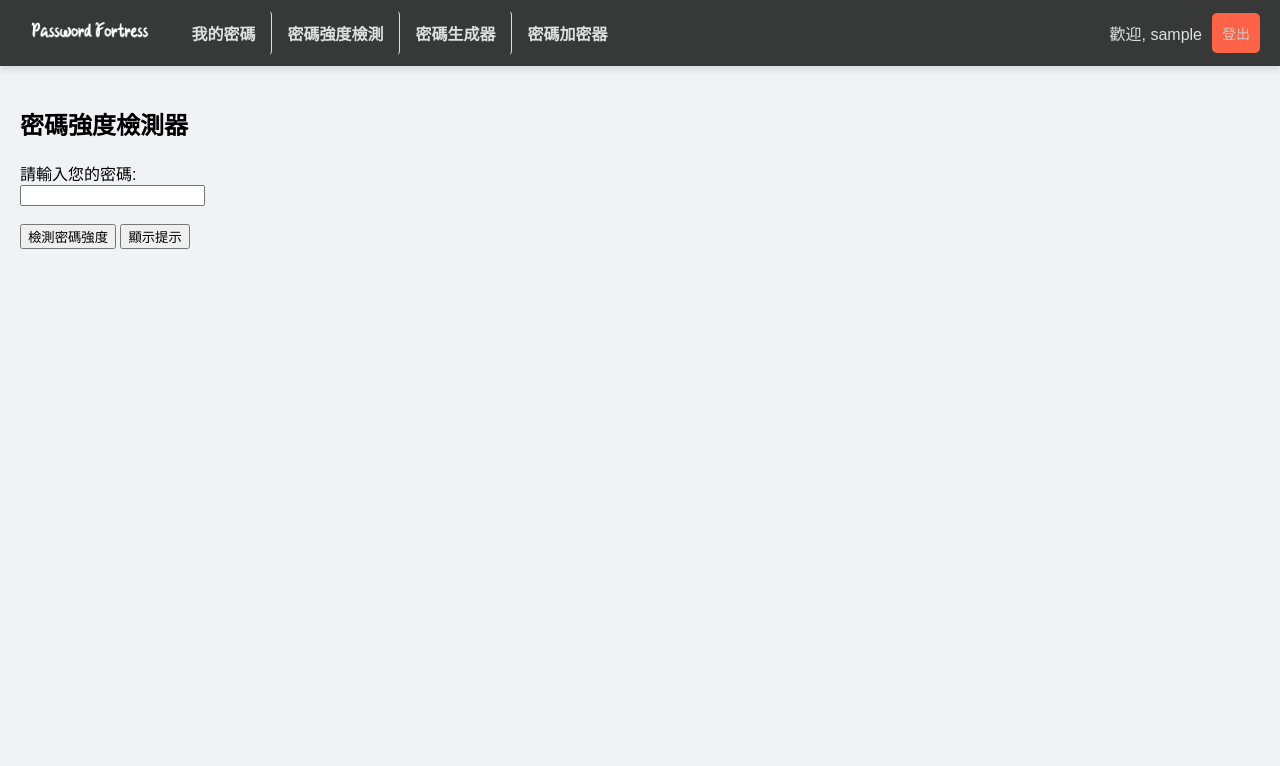
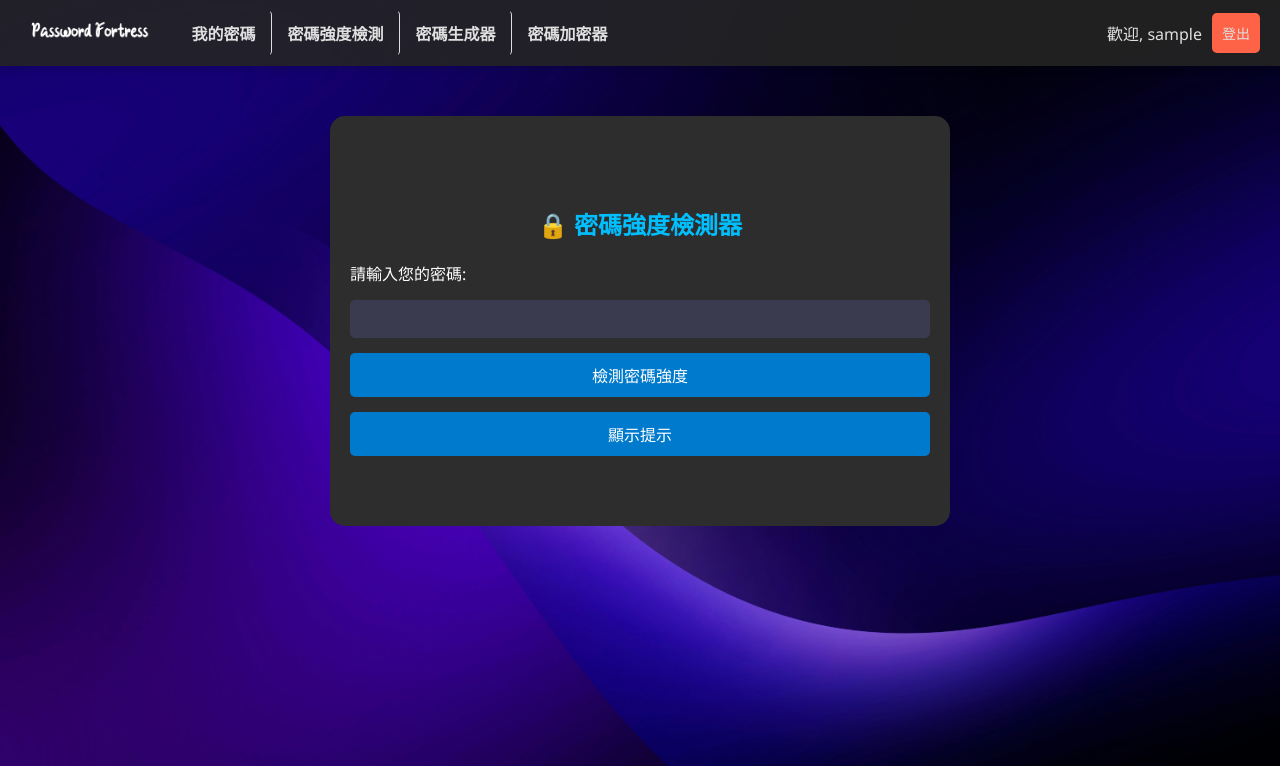
Before and after one commit to alvinlo62/Password-Fortress, a Flask app: page /password-strength-checker/ in a window 1280 px wide. Shown: the top 766 px of the page. Run offline with Flask 3, Linux system fonts and the light colour scheme; the visitor is signed in with stand-in values (Sample User, id 1); parts of the project's set-up code (start-up, migrations or seed data) failed here and were passed over.

Commit message:
更新背景圖示、密碼檢測頁面CSS樣式

```diff
--- a/templates/base.html
+++ b/templates/base.html
@@ -36,7 +36,7 @@
         /* 按鈕樣式 */
         .logout-btn {
             background-color: #ff6347;
-            color: #ccc;
+            color: #e0e0e0;
             padding: 10px;
             border: none;
             border-radius: 5px;
@@ -47,6 +47,7 @@
 
         .logout-btn:hover {
             background-color: #e5533d;
+            color: #ccc;
         }
 
         .logo img {
@@ -116,13 +117,6 @@
         }
     </style>
     <script>
-        function scrollToTop() {
-            window.scrollTo({
-                top: 0,
-                behavior: 'smooth'
-            });
-        }
-
         function confirmLogout(event) {
             if (!confirm("確認要登出?")) {
                 event.preventDefault();
--- a/templates/password_strength_checker/checker.html
+++ b/templates/password_strength_checker/checker.html
@@ -2,19 +2,122 @@
 {% block title %}密碼強度檢測器{% endblock %}
 
 {% block content %}
-<h2>密碼強度檢測器</h2>
+<style>
+body {
+    background-image: url("{{ url_for('static', filename='images/background.jpg') }}");
+    background-size: cover;         /* 使背景圖片覆蓋整個視窗 */
+    background-repeat: no-repeat;   /* 防止圖片重複 */
+    background-attachment: fixed;   /* 使背景圖片固定在視窗，不隨滾動而移動 */
+    background-position: center;    /* 背景圖片居中顯示 */
+    color: #ffffff;                  /* 設置文本顏色，避免和背景衝突 */
+    /* background: linear-gradient(to bottom right, #f0f2f5, #e6e9ed); */
+    font-family: 'Segoe UI', Tahoma, Geneva, Verdana, sans-serif;
+
+}
+
+/* 容器 */
+.container {
+    max-width: 600px;
+    margin: 50px auto;
+    padding: 10px;
+    background-color: rgba(45, 45, 45, 1);
+    border-radius: 15px;
+}
+
+/* 標題 */
+h2 {
+    text-align: center;
+    margin-bottom: 20px;
+    color: #00bfff;
+}
+
+/* 表單 */
+form {
+    display: flex;
+    flex-direction: column;
+    gap: 15px;
+}
+
+/* 輸入框 */
+input[type="text"] {
+    padding: 10px;
+    border: none;
+    border-radius: 5px;
+    background-color: #3b3b4f;
+    color: #ffffff;
+    font-size: 1rem;
+}
+
+input[type="text"]:focus {
+    outline: 2px solid #00bfff;
+}
+
+/* 按鈕 */
+button {
+    padding: 10px;
+    background-color: #007acc;
+    color: #ffffff;
+    border: none;
+    border-radius: 5px;
+    cursor: pointer;
+    font-size: 1rem;
+    transition: background-color 0.3s;
+}
+
+button:hover {
+    background-color: #00bfff;
+}
+
+/* 提示和結果區域 */
+.result-section, .hint-section {
+    margin-top: 20px;
+    padding: 15px;
+    background-color: #3b3b4f;
+    border-radius: 10px;
+    box-shadow: 0 2px 10px rgba(0, 0, 0, 0.4);
+}
+
+.result-section strong, .hint-section strong {
+    color: #00bfff;
+}
+
+/* 問題清單 */
+ul {
+    list-style-type: none;
+    padding: 0;
+}
+
+ul li {
+    background-color: #44475a;
+    padding: 8px;
+    margin-bottom: 5px;
+    border-radius: 5px;
+    color: #ff5555;
+}
+
+/* 恭喜訊息 */
+.success-message {
+    color: #50fa7b;
+}
+</style>
+
+<div class="container">
+    <h2>🔒 密碼強度檢測器</h2>
     <form method="POST">
-    <label for="test_password">請輸入您的密碼:</label><br>
-    <input type="password" id="test_password" name="test_password" required><br><br>
+        <label for="test_password">請輸入您的密碼:</label>
+        <input type="text" id="test_password" name="test_password" required>
         <button type="submit">檢測密碼強度</button>
         <button type="submit" name="hint" value="1">顯示提示</button>
     </form>
 
     {% if hint_message %}
+        <div class="hint-section">
             <p><strong>密碼提示:</strong> {{ hint_message }}</p>
+        </div>
     {% endif %}
 
     {% if score is not none %}
+        <div class="result-section">
             <p><strong>密碼評分:</strong> {{ score }} 分</p>
             <p><strong>密碼強度等級:</strong> {{ strength }}</p>
             <p><strong>建議:</strong> {{ advice }}</p>
@@ -27,7 +130,9 @@
                     {% endfor %}
                 </ul>
             {% else %}
-        <p>恭喜！未檢測到密碼弱點。</p>
+                <p class="success-message">恭喜！未檢測到密碼弱點。</p>
             {% endif %}
+        </div>
     {% endif %}
+</div>
 {% endblock %}
```
Also changed, not shown: dashboard.py (+6 -6 lines). Lines whose indentation alone changed are shown as unchanged.
